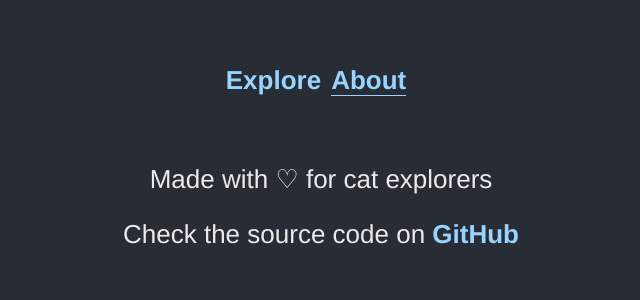
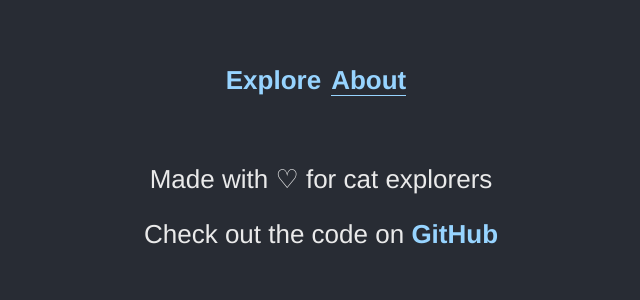
Before and after one commit to MichaelTSS/catsplorer.com, a React (Create React App) app: page /about in a window 1280 px wide. Shown: the top 300 px of the page, without its empty margins (319-959 px from the left). Built offline with nearby package versions, Linux system fonts and the light colour scheme; what react-in-viewport would draw is missing.

Commit message:
remove logs

```diff
--- a/src/About.js
+++ b/src/About.js
@@ -5,7 +5,7 @@ export default function About(props) {
   return (
     <div className={props.className}>
       <p>Made with ♡ for cat explorers</p>
-      <p>Check the source code on <a href="https://github.com/MichaelTSS/catchallenge" alt="go to repo">GitHub</a></p>
+      <p>Check out the code on <a href="https://github.com/MichaelTSS/catchallenge" alt="go to repo">GitHub</a></p>
     </div>
   )
 }
--- a/src/CatList.js
+++ b/src/CatList.js
@@ -90,8 +90,6 @@ class CatsList extends React.Component {
     const catCards = this.props.cats.map((cat) =>
       // <Card key={cat.id} id={cat.id} breeds={cat.breeds} url={cat.url} />
       <ViewportBlock
-        onEnterViewport={() => console.log('enter', cat.id)}
-        onLeaveViewport={() => console.log('leave', cat.id)}
         key={cat.id}
         id={cat.id}
         breeds={cat.breeds}
```
